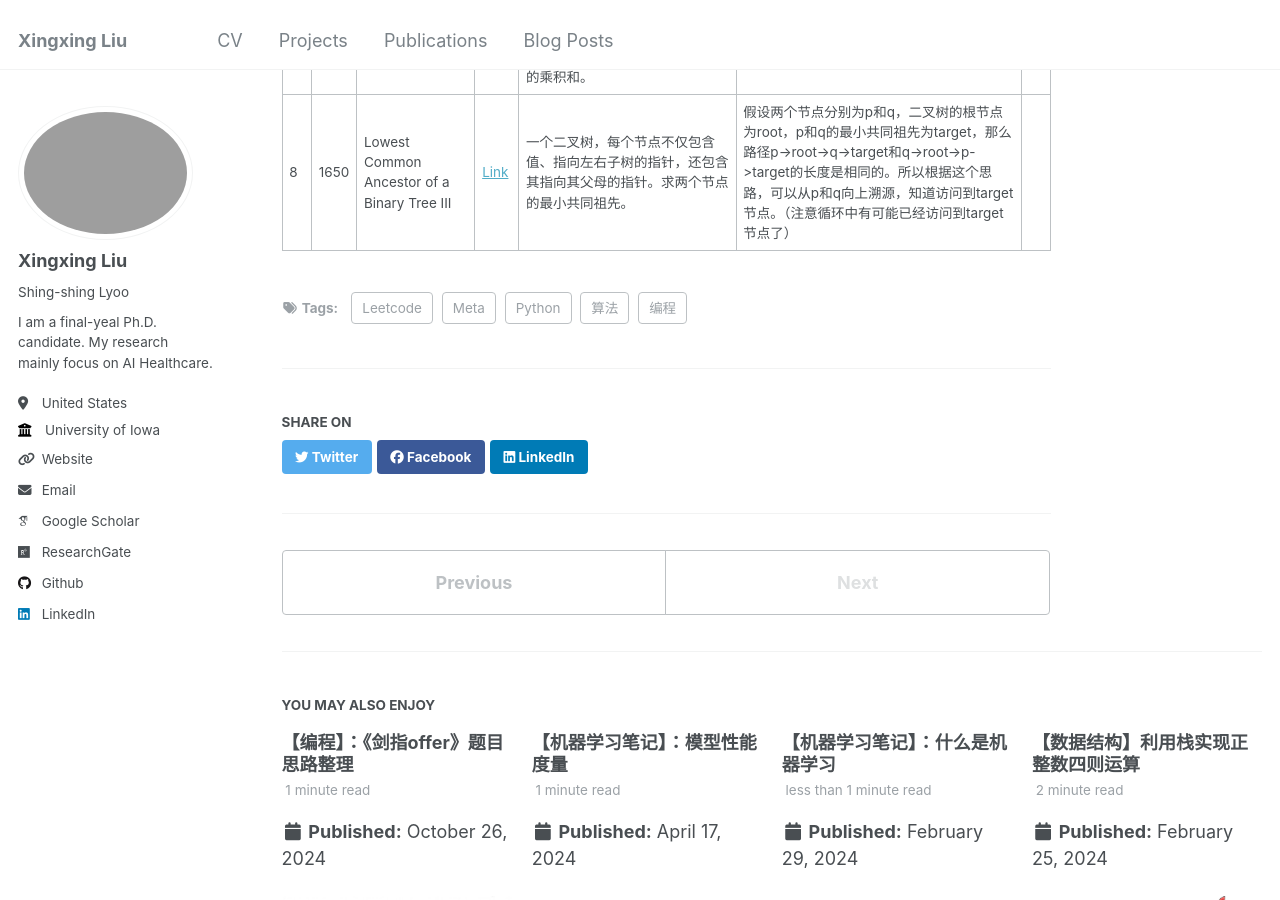
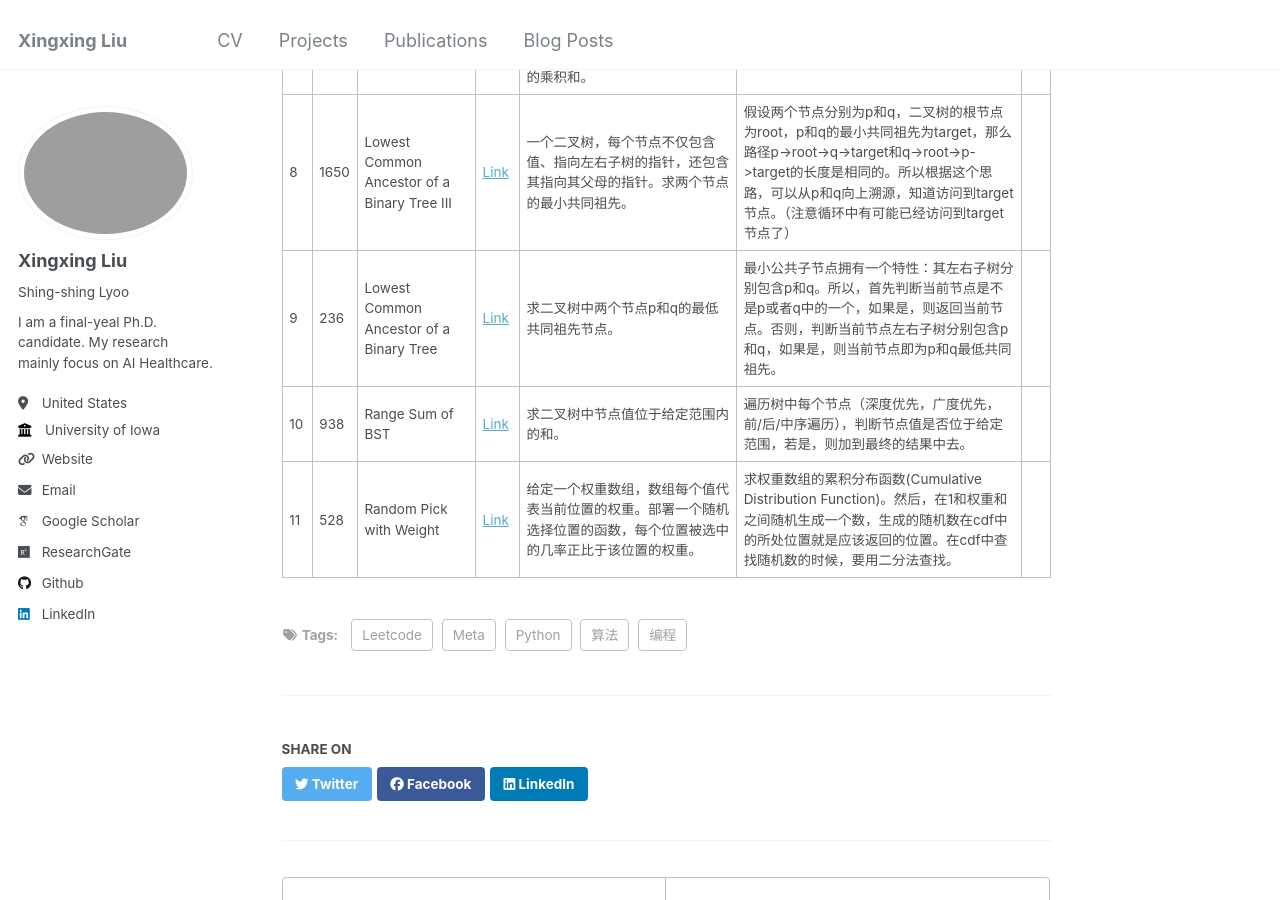
Before and after one commit to xxliu1996/xxliu1996.github.io, a Jekyll site: the page built from _posts/2024-11-10-blog-leetcode-meta.md, in a window 1280 px wide and 900 px high, scrolled down 1634 px. Built offline with Jekyll 4.4.1, drawn with Linux system fonts in a browser that asks for light colours; some web fonts are replaced.

Commit message:
update blog 2024-blog-leetcode-meta

```diff
--- a/_posts/2024-11-10-blog-leetcode-meta.md
+++ b/_posts/2024-11-10-blog-leetcode-meta.md
@@ -23,3 +23,6 @@ tags:
 |6|314|Binary Tree Vertical Order Traversal|[Link](https://leetcode.com/problems/binary-tree-vertical-order-traversal/description/)|一个二叉树，返回垂直检索序列。返回的是一个链表，链表每个元素是同一列的元素，并且按照从上到下排列。|前序遍历二叉树，给每个node分配（row, column）表示其位置，并且按照column位key放入一个dictionary中。然后按照key从小到大输出元素，每个元素均为处于同一column的数字链表。（递归）||
 |7|339|Nested List Weight Sum|[Link](https://leetcode.com/problems/nested-list-weight-sum/description/)|一个新定义的类 NestedInteger，包含一些API。一个NestedInteger可能只包含一个整数，也可能是一个包含整数的链表。求每个整数与其在链表中深度的乘积和。|深度优先遍历链表，对于每个元素，若为只包含一个整数的NestedInteger，则加上weighted number，否则进入调用深度优先函数，进入下一层链表。（递归）||
 |8|1650|Lowest Common Ancestor of a Binary Tree III|[Link](https://leetcode.com/problems/lowest-common-ancestor-of-a-binary-tree-iii/description/)|一个二叉树，每个节点不仅包含值、指向左右子树的指针，还包含其指向其父母的指针。求两个节点的最小共同祖先。|假设两个节点分别为p和q，二叉树的根节点为root，p和q的最小共同祖先为target，那么路径p->root->q->target和q->root->p->target的长度是相同的。所以根据这个思路，可以从p和q向上溯源，知道访问到target节点。（注意循环中有可能已经访问到target节点了）||
+|9|236|Lowest Common Ancestor of a Binary Tree|[Link](https://leetcode.com/problems/lowest-common-ancestor-of-a-binary-tree/description/)|求二叉树中两个节点p和q的最低共同祖先节点。|最小公共子节点拥有一个特性：其左右子树分别包含p和q。所以，首先判断当前节点是不是p或者q中的一个，如果是，则返回当前节点。否则，判断当前节点左右子树分别包含p和q，如果是，则当前节点即为p和q最低共同祖先。||
+|10|938|Range Sum of BST|[Link](https://leetcode.com/problems/range-sum-of-bst/description/)|求二叉树中节点值位于给定范围内的和。|遍历树中每个节点（深度优先，广度优先，前/后/中序遍历），判断节点值是否位于给定范围，若是，则加到最终的结果中去。||
+|11|528|Random Pick with Weight|[Link](https://leetcode.com/problems/random-pick-with-weight/description/)|给定一个权重数组，数组每个值代表当前位置的权重。部署一个随机选择位置的函数，每个位置被选中的几率正比于该位置的权重。|求权重数组的累积分布函数(Cumulative Distribution Function)。然后，在1和权重和之间随机生成一个数，生成的随机数在cdf中的所处位置就是应该返回的位置。在cdf中查找随机数的时候，要用二分法查找。||
```
